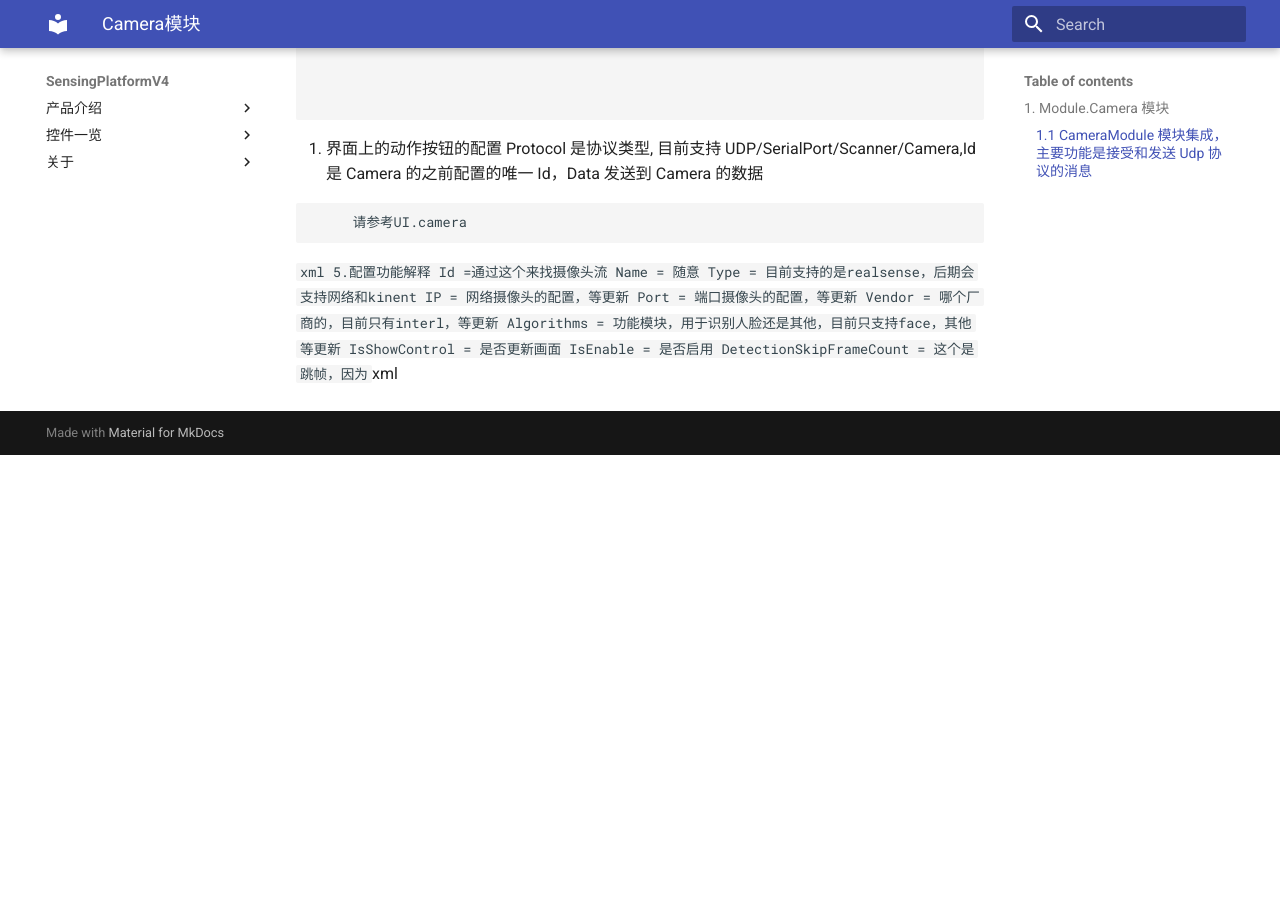
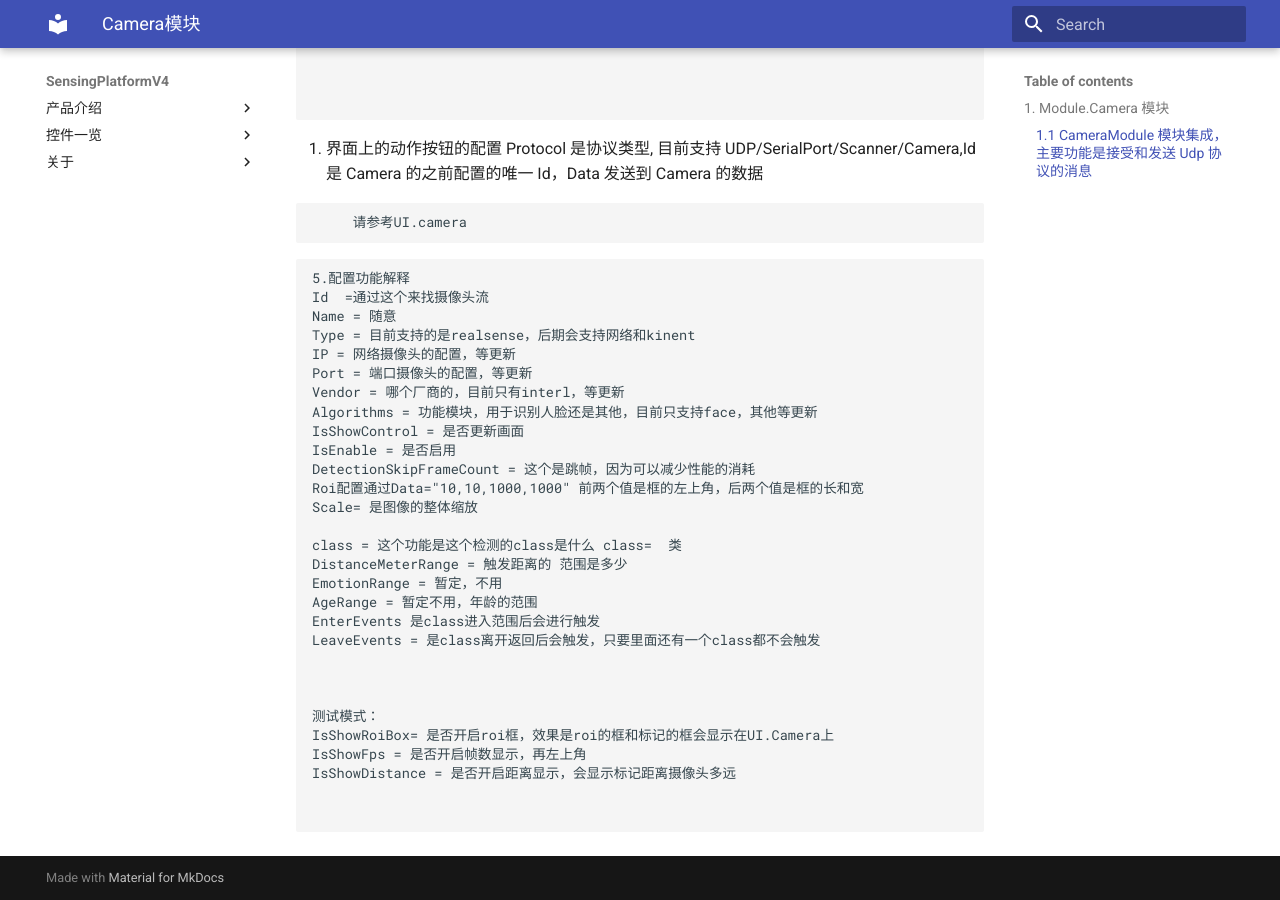
Before and after one commit to troncell/SensingPlatformDocs, an MkDocs documentation site: the page built from docs/模块一览/Camera模块.md, in a window 1280 px wide and 900 px high, scrolled down 1232 px. Built offline with MkDocs 1.6.1 and Material for MkDocs 9.7.7, drawn with Linux system fonts in a browser that asks for light colours; before the commit the page ends 1687 px from its top, so only the background shows below that.

Commit message:
Update Camera模块.md

````diff
--- a/docs/模块一览/Camera模块.md
+++ b/docs/模块一览/Camera模块.md
@@ -76,5 +76,23 @@ Vendor = 哪个厂商的，目前只有interl，等更新
 Algorithms = 功能模块，用于识别人脸还是其他，目前只支持face，其他等更新
 IsShowControl = 是否更新画面
 IsEnable = 是否启用
-DetectionSkipFrameCount = 这个是跳帧，因为
-```xml
+DetectionSkipFrameCount = 这个是跳帧，因为可以减少性能的消耗
+Roi配置通过Data="10,10,1000,1000" 前两个值是框的左上角，后两个值是框的长和宽
+Scale= 是图像的整体缩放
+
+class = 这个功能是这个检测的class是什么 class=  类
+DistanceMeterRange = 触发距离的 范围是多少
+EmotionRange = 暂定，不用
+AgeRange = 暂定不用，年龄的范围
+EnterEvents 是class进入范围后会进行触发
+LeaveEvents = 是class离开返回后会触发，只要里面还有一个class都不会触发
+
+
+
+测试模式：
+IsShowRoiBox= 是否开启roi框，效果是roi的框和标记的框会显示在UI.Camera上
+IsShowFps = 是否开启帧数显示，再左上角
+IsShowDistance = 是否开启距离显示，会显示标记距离摄像头多远
+
+
+```
````
